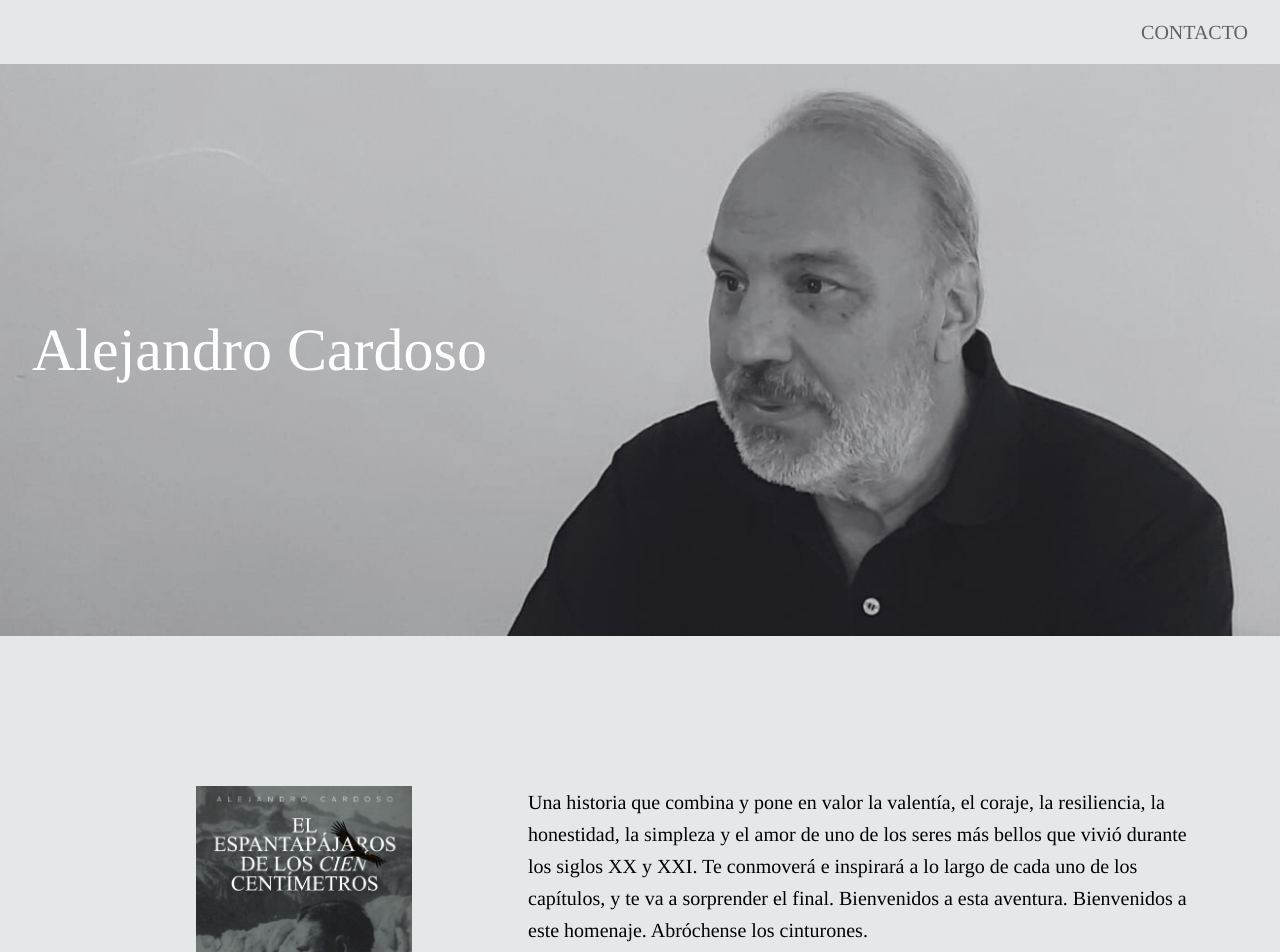
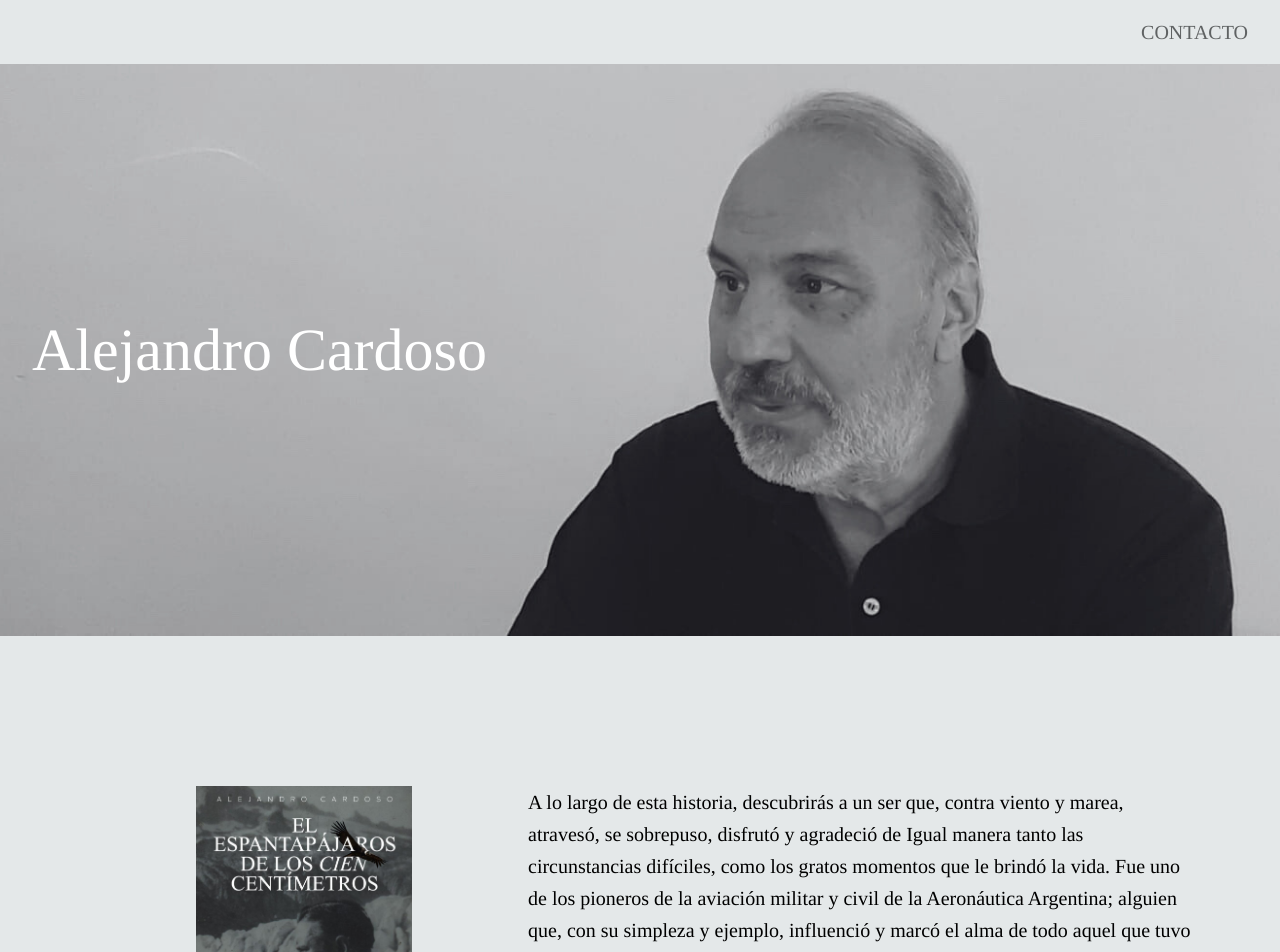
Before and after one commit to psaxone/alecardosobook, a React (Create React App) app: page / in a window 1280 px wide. Shown: the top 952 px of the page. Built offline with nearby package versions, Linux system fonts and the light colour scheme.

Commit message:
modified book description

```diff
--- a/src/constants/BookDescription.js
+++ b/src/constants/BookDescription.js
@@ -1,4 +1,4 @@
 const BookDescriptionConstant = {
-  bookDescription: 'Una historia que combina y pone en valor la valentía, el coraje, la resiliencia, la honestidad, la simpleza y el amor de uno de los seres más bellos que vivió durante los siglos XX y XXI. Te conmoverá e inspirará a lo largo de cada uno de los capítulos, y te va a sorprender el final. Bienvenidos a esta aventura. Bienvenidos a este homenaje. Abróchense los cinturones.'
+  bookDescription: 'A lo largo de esta historia, descubrirás a un ser que, contra viento y marea, atravesó, se sobrepuso, disfrutó y agradeció de Igual manera tanto las circunstancias difíciles, como los gratos momentos que le brindó la vida. Fue uno de los pioneros de la aviación militar y civil de la Aeronáutica Argentina; alguien que, con su simpleza y ejemplo, influenció y marcó el alma de todo aquel que tuvo la dicha de conocerlo. Una historia que combina y pone en valor la valentía, el coraje, la resiliencia, la honestidad, la simpleza y el amor de uno de los seres más bellos que vivió durante los siglos XX y XXI. Te conmoverá e inspirará a lo largo de cada uno de los capítulos, y te va a sorprender el final. Bienvenidos a esta aventura. Bienvenidos a este homenaje. Abróchense los cinturones.'
 }
 export default BookDescriptionConstant
--- a/src/constants/ContactInfo.js
+++ b/src/constants/ContactInfo.js
@@ -1,6 +1,6 @@
 const ContactInfoConstant = {
   phoneNumber: process.env.REACT_APP_PUBLIC_PHONE_NUMBER,
-  whatsappContactText: 'Hola! quisiera comprar tu libro con la siguiente dedicatoria: En el oeste son todos trolos',
+  whatsappContactText: '¡Bienvenido! ¡Te damos las gracias por comunicarte con nosotros! Por favor, decinos como podemos ayudarte. En este momento no estamos disponibles, pero a la brevedad tendremos una respuesta para vos.',
   instagram: process.env.REACT_APP_PUBLIC_INSTAGRAM,
   facebook: process.env.REACT_APP_FACEBOOK,
   twitter: process.env.REACT_APP_TWITTER,
```
